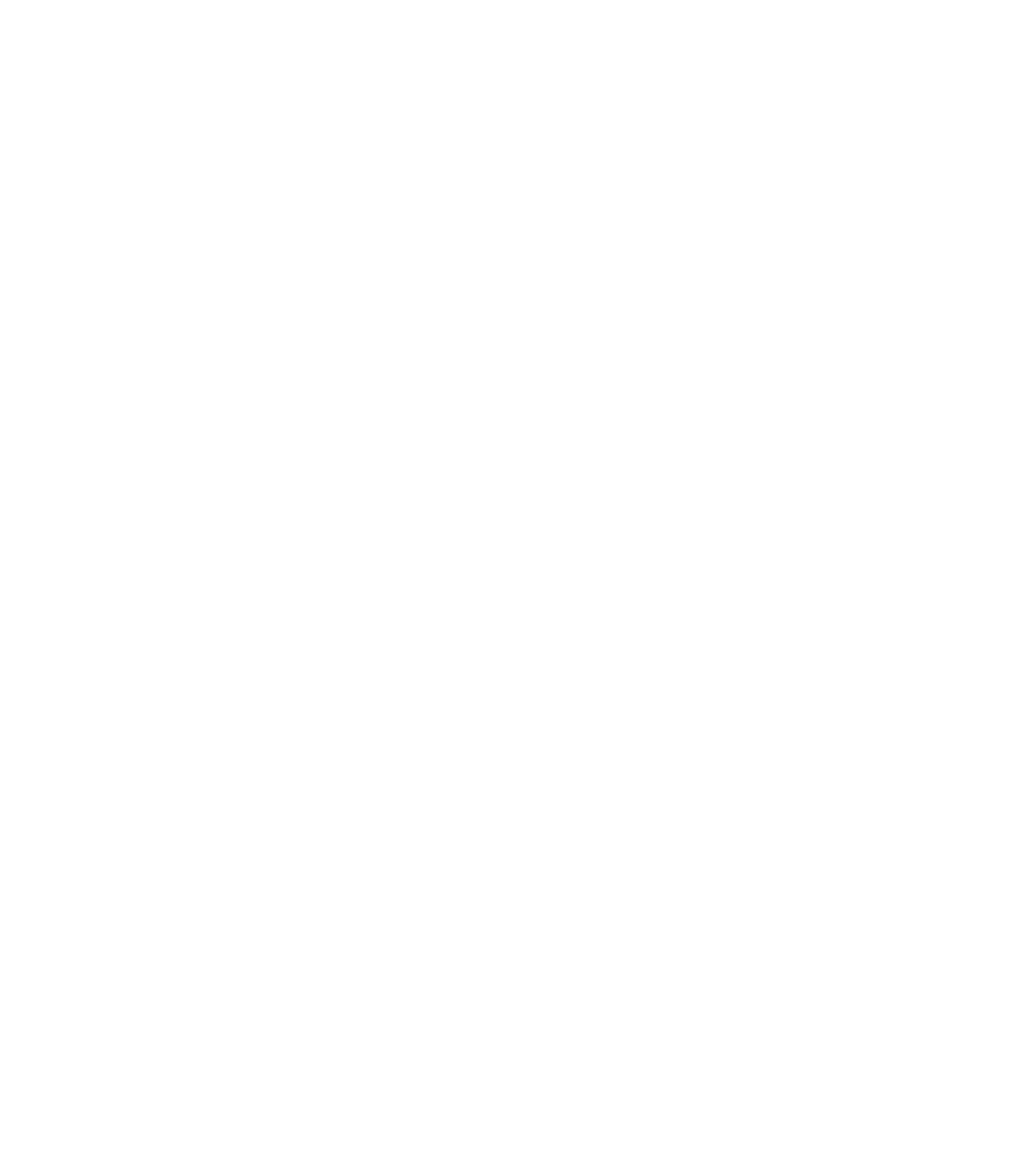
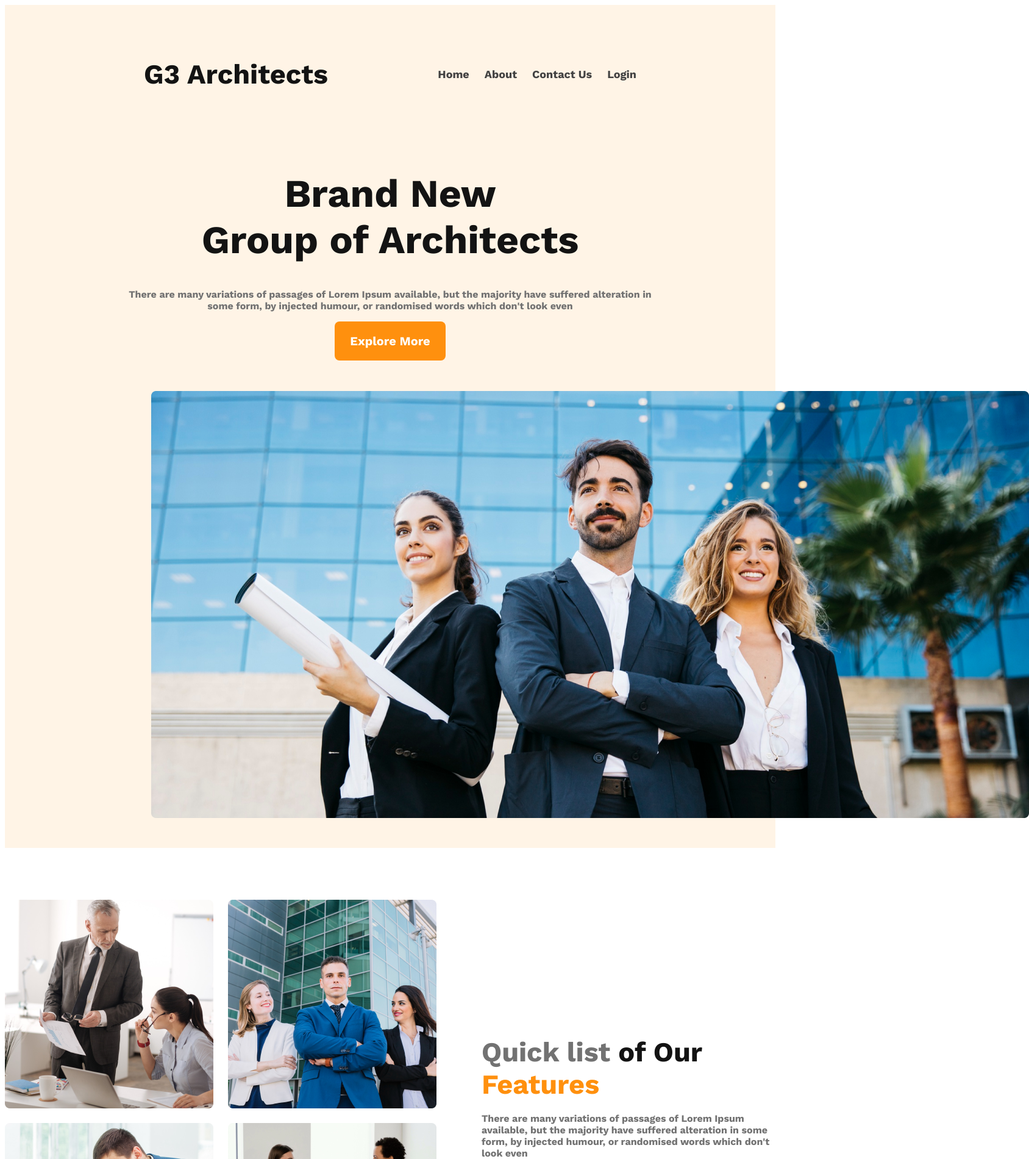
Before and after one commit to wazedwd/g3-architects-website, a plain HTML site: page index.html in a window 1280 px wide. Shown: the top 1900 px of the page at 61% size, 1688 px wide, since content can reach past the window. Before the commit the page ends 800 px from the top, so only its background shows below. Drawn offline with nearby package versions, Linux system fonts and the light colour scheme.

Commit message:
finshed section

```diff
--- a/index.html
+++ b/index.html
@@ -3,9 +3,49 @@
 <head>
     <meta charset="UTF-8">
     <meta name="viewport" content="width=device-width, initial-scale=1.0">
-    <title>Document</title>
+    <title>G3 Architects</title>
+    <link rel="preconnect" href="https://fonts.googleapis.com">
+<link rel="preconnect" href="https://fonts.gstatic.com" crossorigin>
+<link href="https://fonts.googleapis.com/css2?family=Merriweather:wght@400;700&family=Open+Sans:wght@700;800&family=Work+Sans:wght@700&display=swap" rel="stylesheet">
+    <link rel="stylesheet" href="styles.css">
 </head>
 <body>
+    <header>
+        <nav class="nav-title">
+            <h1 class="G3">G3 Architects</h1>
+            <ul>
+                <li>Home</li>
+                <li>About</li>
+                <li>Contact Us</li>
+                <li>Login</li>
+            </ul>
+        </nav>
+        <div class="banner">
+            <h1 class="banner-title">Brand New<br>Group of Architects </h1>
+            <p class="text-ligthgray">There are many variations of passages of Lorem Ipsum available, but the majority have suffered alteration in<br>some form, by injected humour, or randomised words which don't look even</p>
+            <button class="btn-primary">Explore More</button>
+        </div>
+        <img class="banner-img" src="./images/banner.png" alt="">
+    </header>
+    <main>
+        <section class="second-section">
+            <div class="container-designers">
+                <div class="snd-images">
+                <img src="./images/team1.png" alt="">
+                <img src="./images/team2.png" alt="">
+                <img src="./images/team3.png" alt="">
+                <img src="./images/team4.png" alt="">
+            </div>
+            <div class="snd-title">
+                <h1><span class="quick">Quick list</span><span class="of"> of Our</span> <br> <span class="fchr"> Features</span></h1>
+                <p class="text-ligthgray">There are many variations of passages of Lorem Ipsum available, but the majority have suffered alteration in some form, by injected humour, or randomised words which don't look even</p>
+                <button class="btn-primary">Explore More</button>
+            </div>
+            </div>
+        </section>
+    </main>
+    <footer>
 
+    </footer>
 </body>
 </html>
--- /dev/null
+++ b/styles.css
@@ -0,0 +1,148 @@
+* {
+    font-family: 'Merriweather', serif;
+    font-family: 'Open Sans', sans-serif;
+    font-family: 'Work Sans', sans-serif;
+}
+
+.text-ligthgray {
+    color: #727272;
+}
+
+header {
+    background-color: rgba(255, 144, 14, 0.10);
+}
+
+header .nav-title {
+    display: flex;
+    justify-content: space-between;
+    align-items: center;
+    padding: 50px 228px;
+}
+
+.G3 {
+    color: #131313;
+    font-size: 45px;
+    font-weight: 700;
+}
+
+nav>ul {
+    display: flex;
+    gap: 25px;
+    font-size: 18px;
+    color: #424242;
+    font-weight: 500;
+}
+
+nav li {
+    list-style: none;
+
+}
+
+.banner {
+    text-align: center;
+}
+
+.banner-title {
+    color: #131313;
+    font-size: 64px;
+    font-weight: 700;
+}
+
+.btn-primary {
+    color: #FFF;
+    border-radius: 8px;
+    background-color: #FF900E;
+    border: none;
+    font-size: 20px;
+    font-weight: 600;
+    padding: 20px 25px;
+}
+
+.banner-img {
+    max-width: 1440px;
+    margin-top: 50px;
+    margin-left: 240px;
+    margin-bottom: 45px;
+}
+
+.second-section {
+    max-width: 1440px;
+    margin: 0 auto;
+}
+
+.container-designers {
+    display: flex;
+    margin-top: 85px;
+    align-items: center;
+}
+
+.container-designers .snd-images {
+    display: grid;
+    grid-template-columns: repeat(2, 1fr);
+    gap: 24px;
+}
+
+.snd-title {
+    margin-left: 74px;
+
+}
+
+.quick {
+    color: #727272;
+    font-size: 45px;
+    font-weight: 500;
+}
+
+.of {
+    color: #131313;
+    font-size: 45px;
+    font-weight: 700;
+}
+
+.fchr {
+    color: #FF900E;
+    font-size: 45px;
+    font-weight: 700;
+
+}
+
+@media screen and (max-width:576px) {
+    header {
+        .nav-title {
+            flex-direction: column;
+        }
+
+        .banner-img {
+            width: 90%;
+            margin-left: 20px;
+        }
+
+    }
+    .container-designers{
+        flex-direction: column;
+    }
+    .container-designers .snd-images{
+        display: flex;
+        flex-direction: column;
+    }
+}
+
+@media screen and (min-width:576px) and (max-width:960px) {
+    header {
+        .nav-title {
+            flex-direction: column;
+        }
+
+        .banner-img {
+            width: 90%;
+            margin-left: 40px;
+        }
+    }
+    .container-designers{
+        flex-direction: column;
+    }
+    .container-designers .snd-images{
+        gap: 5px;
+
+    }
+}
```
